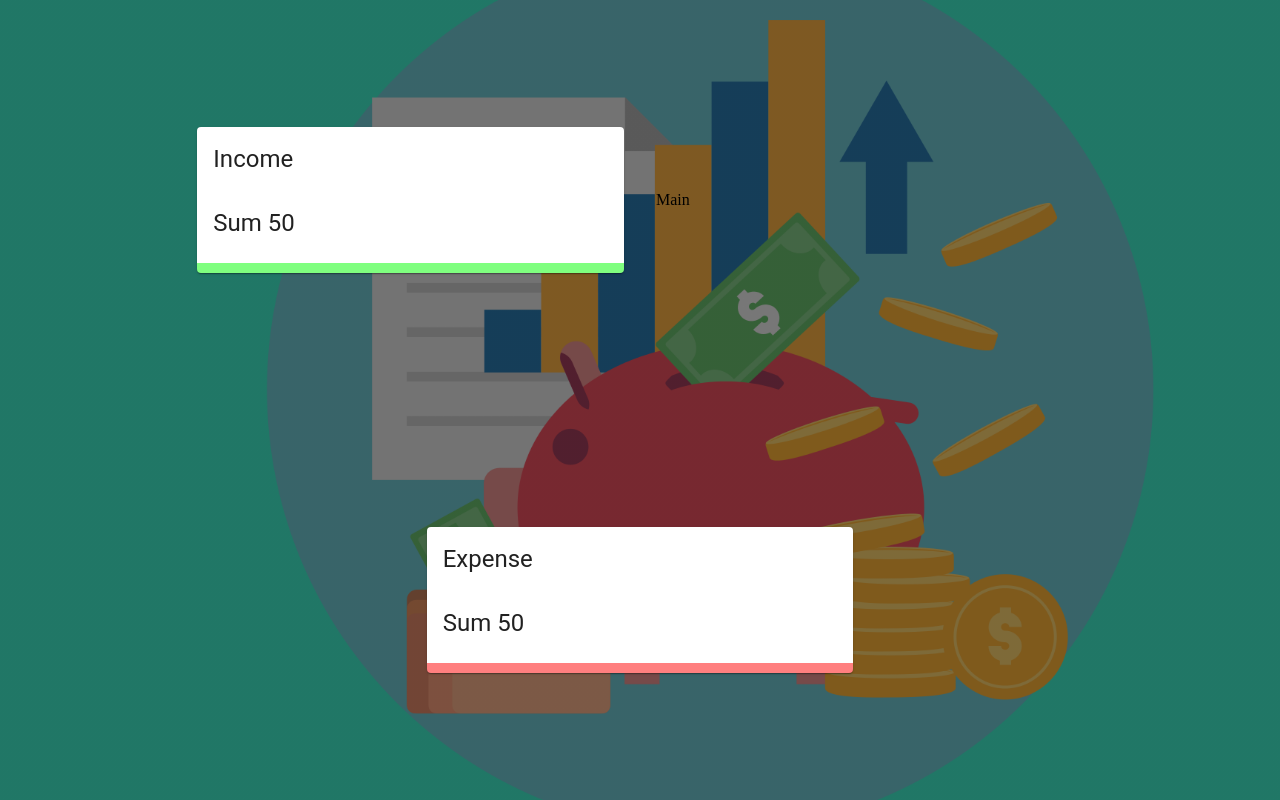
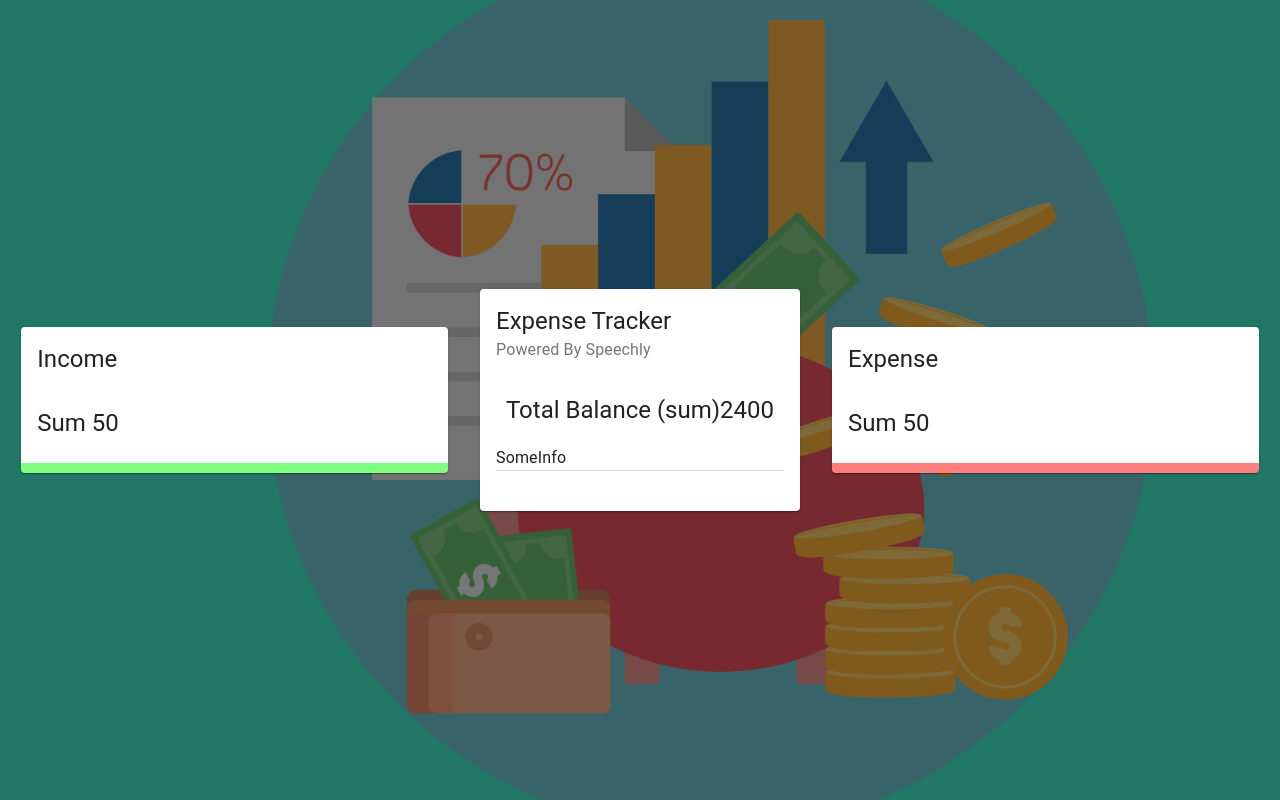
Before and after one commit to Dawroun/budget-tracker, a React (Create React App) app: page / in a window 1280 px wide. Built offline with nearby package versions, Linux system fonts and the light colour scheme.

Commit message:
added main component

```diff
--- a/src/App.js
+++ b/src/App.js
@@ -1,6 +1,7 @@
 import React from 'react'
 import { Grid } from '@material-ui/core'
 import Details from './components/Details/Details'
+import Main from './components/Main/Main'
 
 import useStyles from './style'
 
@@ -10,13 +11,13 @@
         <div>
             <Grid className={classes.grid} container spacing={0} alignItems="center" justify="center" style={{ height: '100vh' }} >
                 <Grid item xs={12} sm={4}>
-                    <Details title="Income"/>
+                    <Details title="Income" />
+                </Grid>
+                <Grid item xs={12} sm={3}>
+                    <Main />
                 </Grid>
                 <Grid item xs={12} sm={4}>
-                    Main
-                </Grid>
-                <Grid item xs={12} sm={4}>
-                    <Details title="Expense"/>
+                    <Details title="Expense" />
                 </Grid>
             </Grid>
         </div>
--- /dev/null
+++ b/src/components/Main/Main.jsx
@@ -0,0 +1,42 @@
+import React from "react";
+import {
+  Card,
+  CardHeader,
+  CardContent,
+  Typography,
+  Grid,
+  Divider,
+} from "@material-ui/core";
+import useStyle from "./styles";
+
+const Main = () => {
+  const classes = useStyle();
+
+  return (
+    <Card className={classes.root}>
+      <CardHeader title="Expense Tracker" subheader="Powered By Speechly" />
+      <CardContent>
+        <Typography align="center" variant="h5">
+          Total Balance (sum)2400
+        </Typography>
+        <Typography
+          variant="subtitle1"
+          style={{ lineHeight: "1.5em", marginTop: "20px" }}
+        >
+          SomeInfo
+        </Typography>
+        <Divider />
+        {/* Form */}
+      </CardContent>
+      <CardContent className={classes.cartContent}>
+        <Grid container spacing={2}>
+          <Grid item xs={12}>
+            {/* <List /> */}
+          </Grid>
+        </Grid>
+      </CardContent>
+    </Card>
+  );
+};
+
+export default Main;
--- /dev/null
+++ b/src/components/Main/styles.js
@@ -0,0 +1,24 @@
+import { makeStyles } from '@material-ui/core/styles';
+
+export default makeStyles((theme) => ({
+    media: {
+        height: 0,
+        paddingTop: '56.25%', // 16:9
+    },
+    expand: {
+        transform: 'rotate(0deg)',
+        marginLeft: 'auto',
+        transition: theme.transitions.create('transform', {
+            duration: theme.transitions.duration.shortest,
+        }),
+    },
+    expandOpen: {
+        transform: 'rotate(180deg)',
+    },
+    cartContent: {
+        paddingTop: 0,
+    },
+    divider: {
+        margin: '20px 0',
+    },
+}));
```
